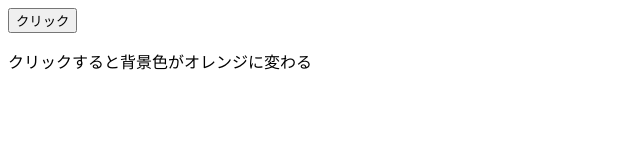
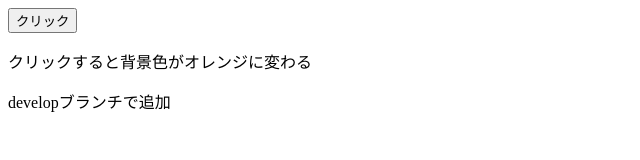
Before and after one commit to aokitashipro/git4_hotfix, a plain HTML site: page index.html in a window 1280 px wide. Shown: the whole page, without its empty margins (0-640 px from the left). Drawn offline with Linux system fonts and the light colour scheme.

Commit message:
developでindex.htmlを編集

```diff
--- a/index.html
+++ b/index.html
@@ -8,6 +8,7 @@
 <body>
     <button id="btn1">クリック</button>
     <p id="p1">クリックすると背景色がオレンジに変わる</p>
+    <p id="p2">developブランチで追加</p>
     <script src="script.js"></script>
 </body>
 </html>
```
